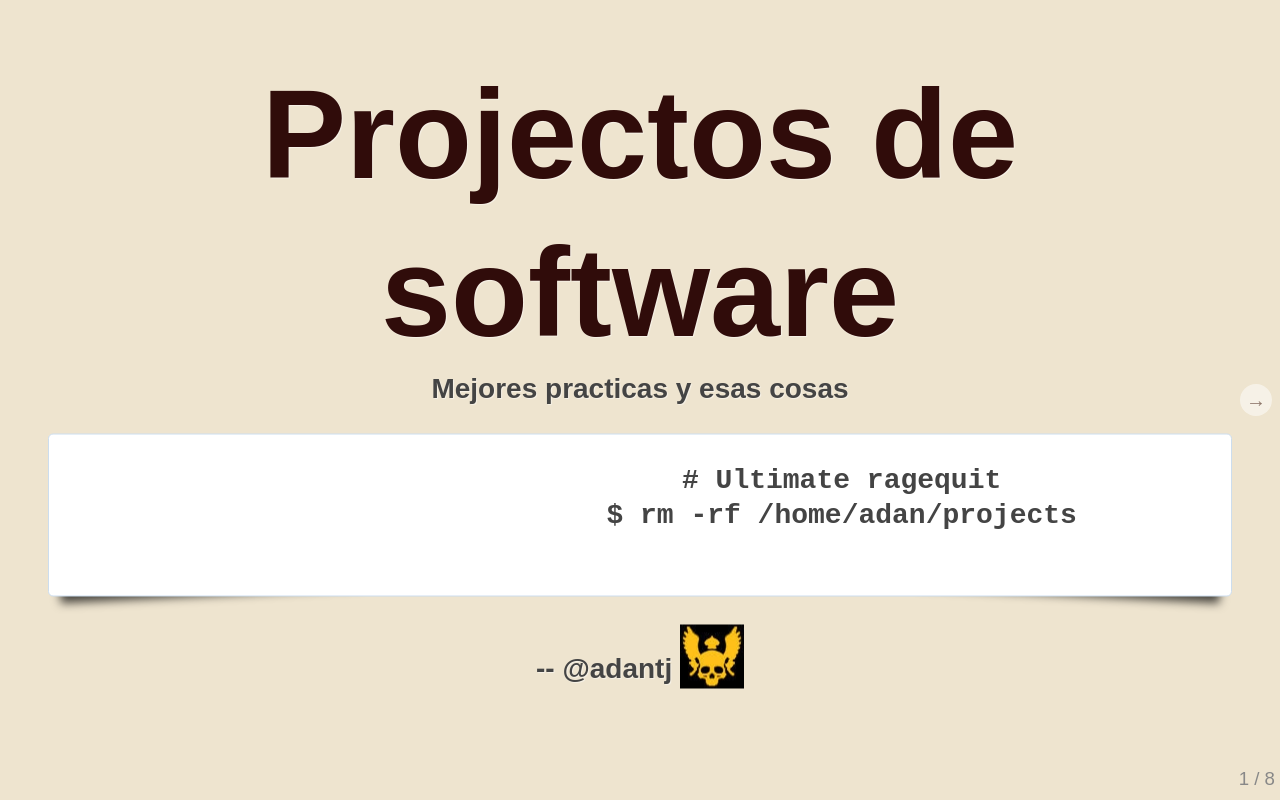
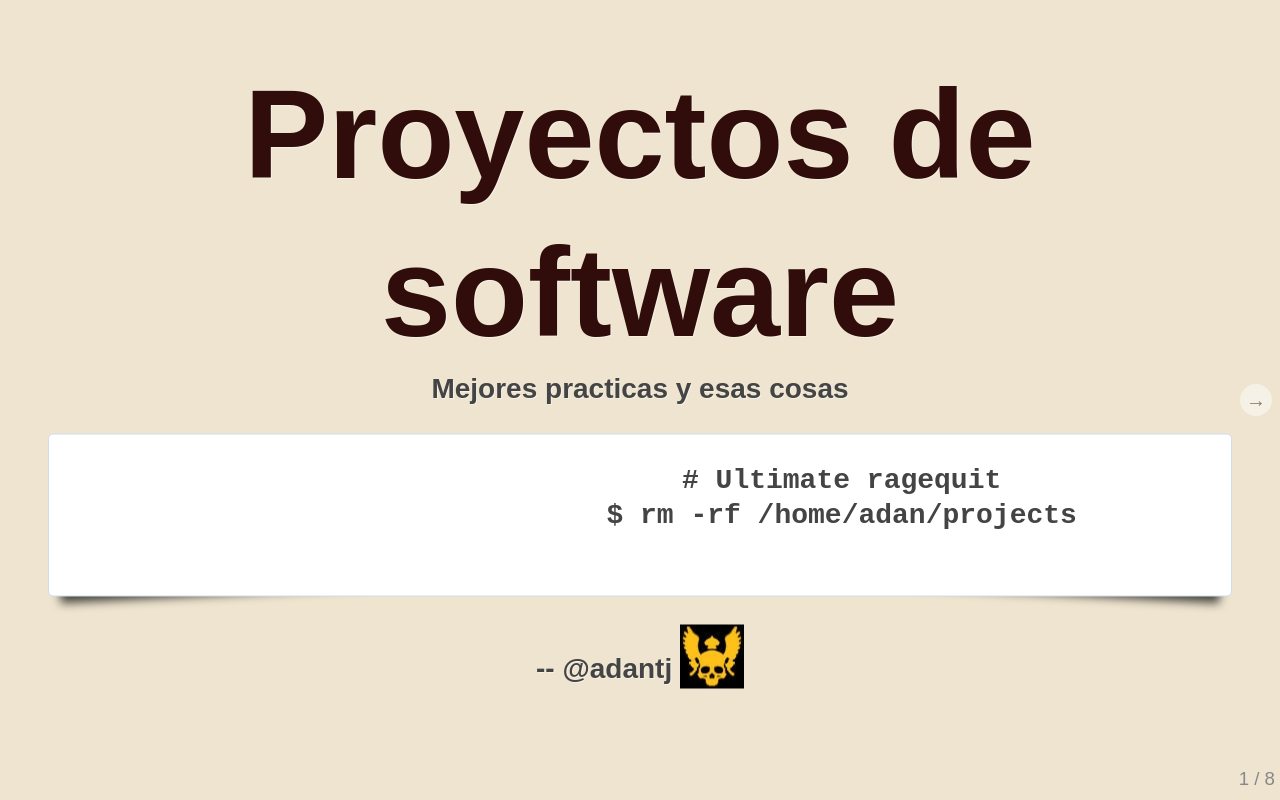
Before and after one commit to rubytij/software-projects, a plain HTML site: page index.html in a window 1280 px wide. Shown: the top 800 px of the page. Drawn offline with Linux system fonts and the light colour scheme.

Commit message:
fix index.html typo

```diff
--- a/index.html
+++ b/index.html
@@ -33,7 +33,7 @@
 
 <section class="slide">
 	<div class="vcenter">
-		<h1>Projectos de software</h1>
+		<h1>Proyectos de software</h1>
 		<p>
 		Mejores practicas y esas cosas
 		</p>
```
